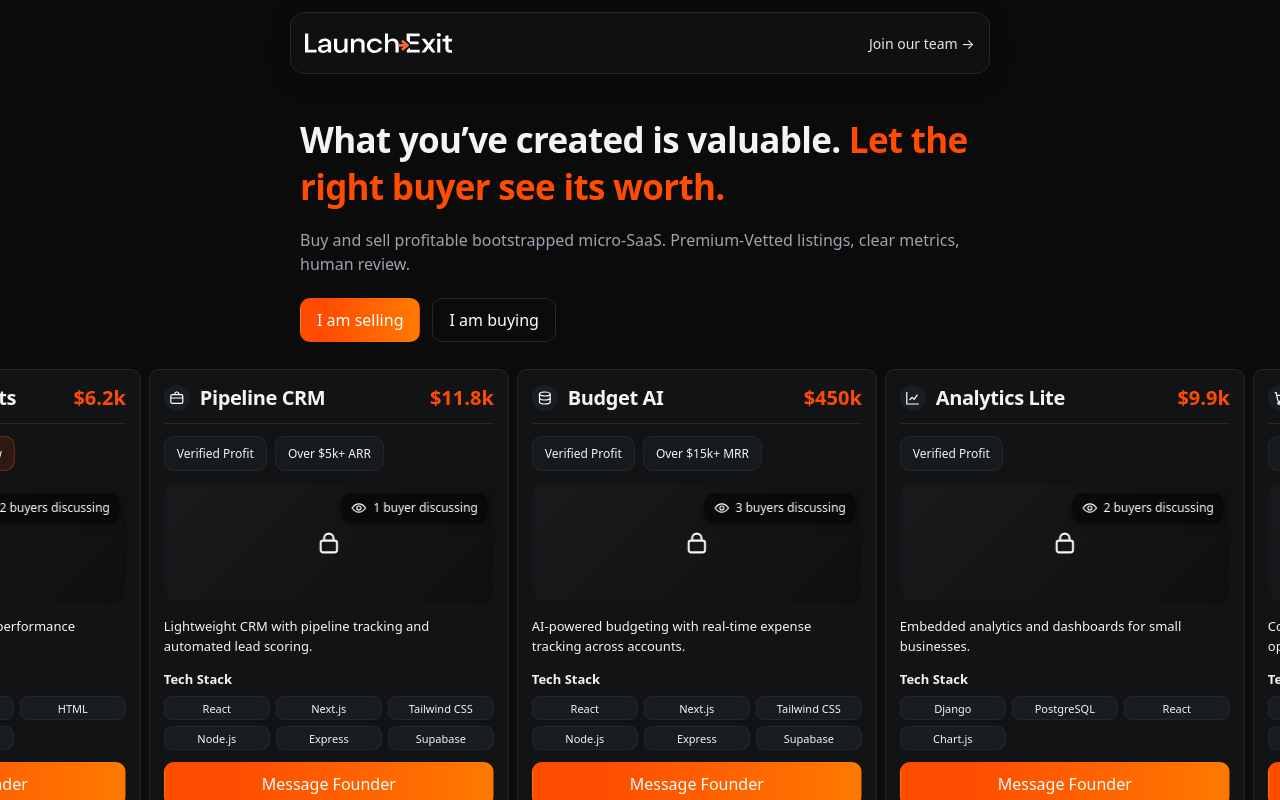
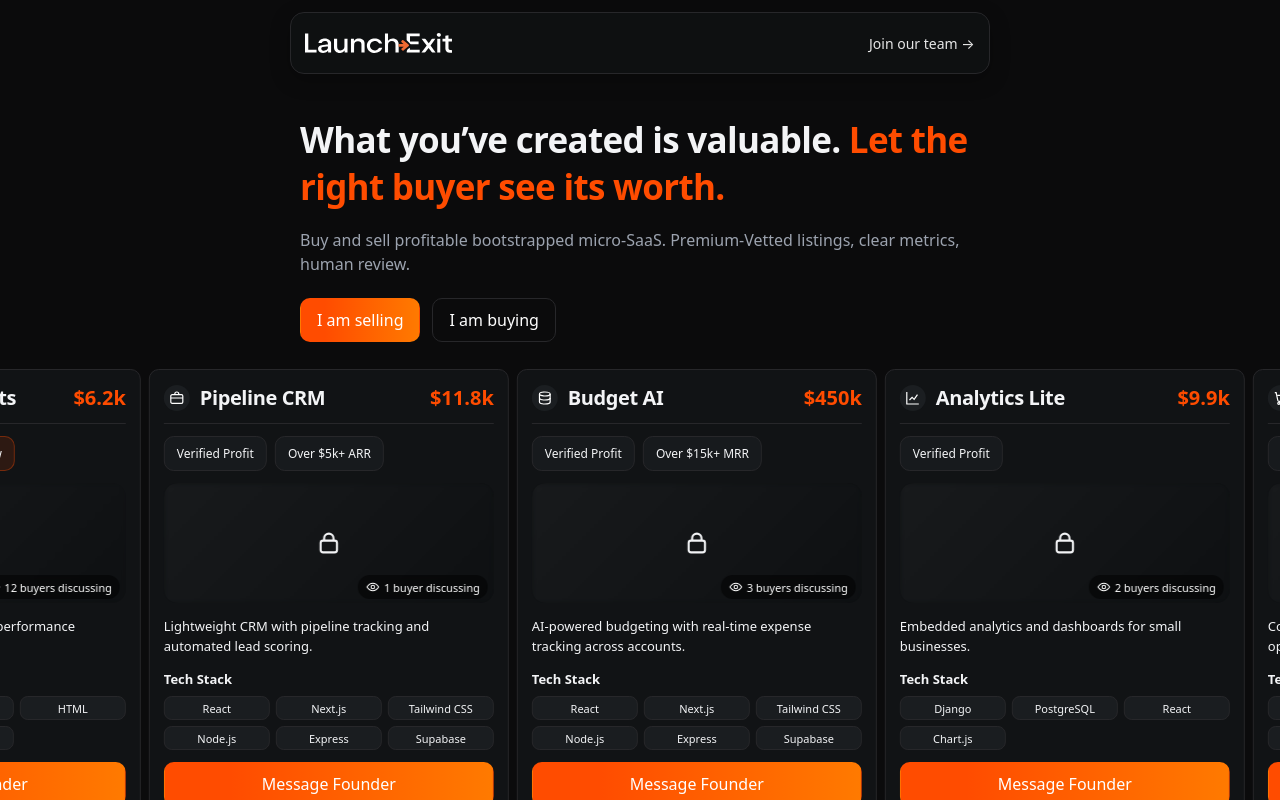
Before and after one commit to ygt-design/launch-exit-form, a React (Vite) app: page /#/ in a window 1280 px wide. Built offline with nearby package versions, Linux system fonts and the light colour scheme.

Commit message:
ListingCard: position buyers chip top-right (compact)

```diff
--- a/src/components/ListingCard.jsx
+++ b/src/components/ListingCard.jsx
@@ -85,17 +85,16 @@
 
 const Meta = styled.div`
   position: absolute;
-  top: 10px;
+  bottom: 4px;
   right: 6px;
   display: inline-flex;
   align-items: center;
-  gap: 6px;
-  padding: 7px 10px;
-  border-radius: 10px;
+  gap: 4px;
+  padding: 5px 8px;
+  border-radius: 999px;
   background: rgba(0,0,0,0.5);
-  box-shadow: 0 2px 8px rgba(0,0,0,0.35);
   backdrop-filter: blur(8px);
-  font-size: 12px;
+  font-size: 11px;
   line-height: 1;
   color: #fff;
   white-space: nowrap;
@@ -103,7 +102,7 @@
   overflow: hidden;
   text-overflow: ellipsis;
 
-  svg { width: 16px; height: 16px; display: inline-block; }
+  svg { width: 14px; height: 14px; display: inline-block; }
 `
 
 
```
